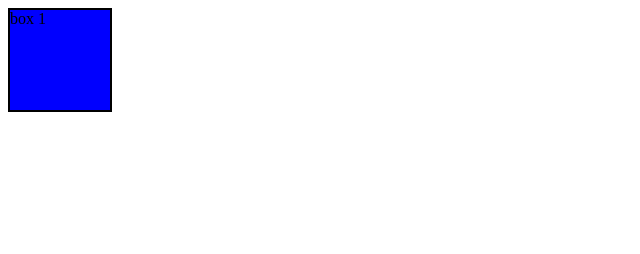
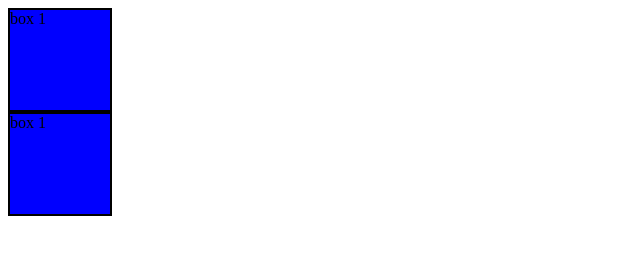
Before and after one commit to aakashpatel7748/aakash, a plain HTML site: page index.html in a window 1280 px wide. Shown: the whole page, without its empty margins (0-640 px from the left). Drawn offline with Linux system fonts and the light colour scheme.

Commit message:
intial commit

```diff
--- a/index.html
+++ b/index.html
@@ -8,6 +8,7 @@
 </head>
 <body>
     <div>box 1</div>
+    <div>box 1</div>
 
 
 </body>
```
